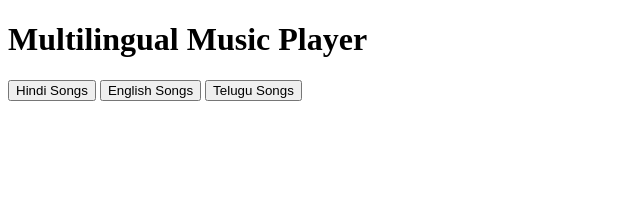
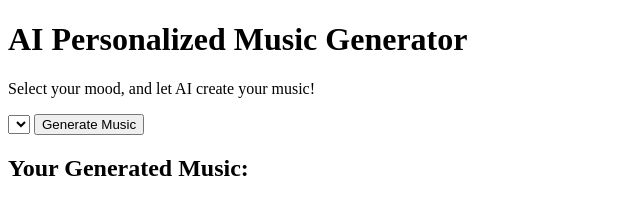
Before and after one commit to Sowmya7847/AI-personalized-music-, a plain HTML site: page index.html in a window 1280 px wide. Shown: the whole page, without its empty margins (0-640 px from the left). Drawn offline with Linux system fonts and the light colour scheme; no server answers.

Commit message:
Update index.html

```diff
--- a/index.html
+++ b/index.html
@@ -3,49 +3,22 @@
 <head>
   <meta charset="UTF-8">
   <meta name="viewport" content="width=device-width, initial-scale=1.0">
-  <title>Multilingual Music Player</title>
+  <title>Dynamic AI Music Generator</title>
+  <link rel="stylesheet" href="style.css">
 </head>
 <body>
-  <h1>Multilingual Music Player</h1>
-  <button onclick="fetchSongs('hindi')">Hindi Songs</button>
-  <button onclick="fetchSongs('english')">English Songs</button>
-  <button onclick="fetchSongs('telugu')">Telugu Songs</button>
-  <div id="songs"></div>
-
-  <script>
-    async function fetchSongs(language) {
-      const apiKey = '25f71e614cmshfc344bdd343b45ep1e8e15jsn9fe1895a8e17';
-      const url = `https://example-music-api.com/songs?language=${language}`;
-
-      try {
-        const response = await fetch(url, {
-          method: 'GET',
-          headers: {
-            'Content-Type': 'application/json',
-            'X-API-Key': apiKey
-          }
-        });
-
-        if (!response.ok) {
-          throw new Error('Failed to fetch songs');
-        }
-
-        const data = await response.json();
-        displaySongs(data);
-      } catch (error) {
-        console.error('Error:', error);
-      }
-    }
-
-    function displaySongs(songs) {
-      const container = document.getElementById('songs');
-      container.innerHTML = '';
-      songs.forEach(song => {
-        const div = document.createElement('div');
-        div.innerHTML = `<h3>${song.name}</h3><p>Artist: ${song.artist}</p>`;
-        container.appendChild(div);
-      });
-    }
-  </script>
+  <div class="container">
+    <h1>AI Personalized Music Generator</h1>
+    <p>Select your mood, and let AI create your music!</p>
+    <div id="moodSelector">
+      <select id="moodDropdown"></select>
+      <button id="generateBtn">Generate Music</button>
+    </div>
+    <div id="result">
+      <h2>Your Generated Music:</h2>
+      <audio id="player" controls style="display: none;"></audio>
+    </div>
+  </div>
+  <script src="script.js"></script>
 </body>
 </html>
```
